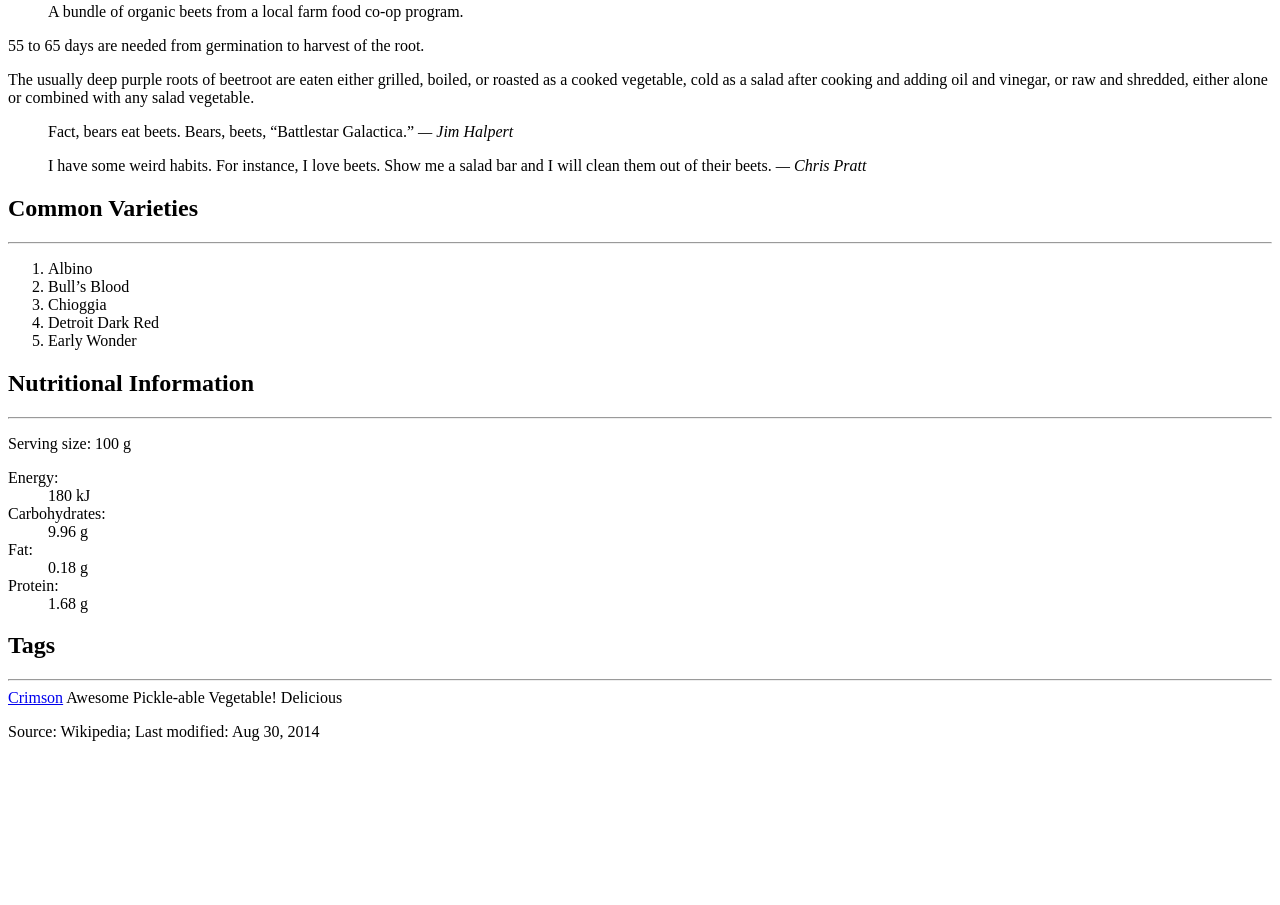
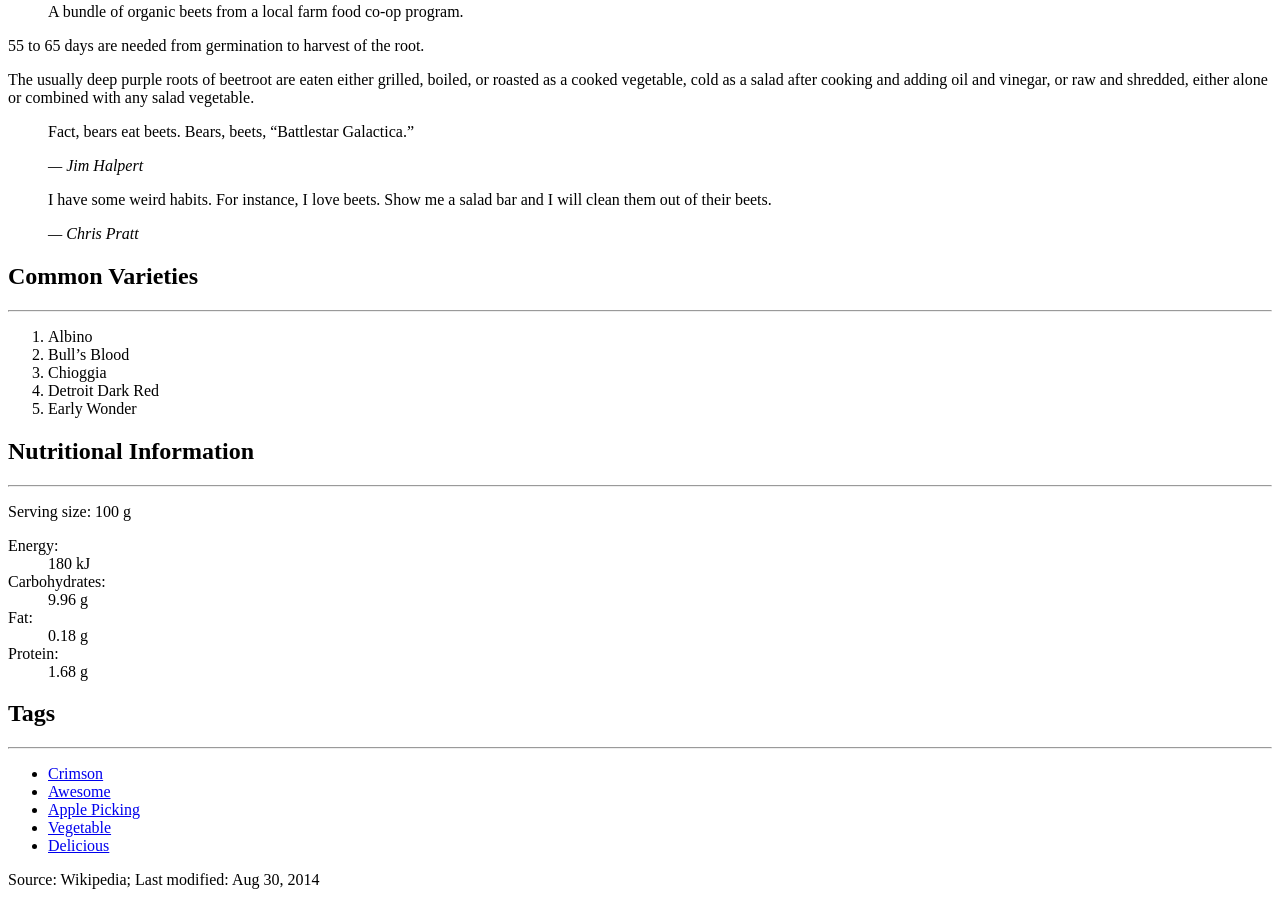
Before and after one commit to heartedmachine/dsn1678-exercise-0, a plain HTML site: page index.html in a window 1280 px wide. Shown: the part 957-1862 px from the top of the page. Before the commit the page ends 1714 px from the top, so only its background shows below. Drawn offline with Linux system fonts and the light colour scheme.

Commit message:
Added ing class, links and lost

```diff
--- a/index.html
+++ b/index.html
@@ -8,7 +8,7 @@
 	<h1>Beetroot (<i>Beta vulgaris</i></h1>
 	<hr>
 	<figure>
-		<img src="images/beetroot.jpg" alt="beetroot">
+		<img class="img-flex" src="images/beetroot.jpg" alt="beetroot">
 		<figcaption>A bundle of organic beets from a local farm food co-op program.</figcaption>
 	</figure>
 
@@ -17,13 +17,17 @@
 	<p>The usually deep purple roots of beetroot are eaten either grilled, boiled, or roasted as a cooked vegetable, cold as a salad after cooking and adding oil and vinegar, or raw and shredded, either alone or combined with any salad vegetable.</p>
 
 	<blockquote>
-		Fact, bears eat beets. Bears, beets, “Battlestar Galactica.”
+		<p>Fact, bears eat beets. Bears, beets, “Battlestar Galactica.”</p>
+		<footer>
 		<cite>— Jim Halpert</cite>
+		</footer>
 	</blockquote>
 
 	<blockquote>
-		I have some weird habits. For instance, I love beets. Show me a salad bar and I will clean them out of their beets.
+		<p>I have some weird habits. For instance, I love beets. Show me a salad bar and I will clean them out of their beets.</p>
+		<footer>
 		<cite>— Chris Pratt</cite>
+		</footer>
 	</blockquote>
 
 	<h2>Common Varieties</h2>
@@ -47,12 +51,14 @@
 
 	<h2>Tags</h2>
 	<hr>
-<a href="http://en.wikipedia.org/wiki/Crimson">Crimson</a>
-Awesome
-Pickle-able
-Vegetable!
-Delicious
-<p>Source: Wikipedia; Last modified: <time>Aug 30, 2014</time></p>
+	<ul>
+		<li><a href="http://en.wikipedia.org/wiki/Crimson">Crimson</a></li>
+		<li><a href="http://en.wikipedia.org/wiki/Awesome">Awesome</a></li>
+		<li><a href="http://en.wikipedia.org/wiki/Fruit_picking">Apple Picking</a></li>
+		<li><a href="http://en.wikipedia.org/wiki/Vegetable">Vegetable</a></li>
+		<li><a href="http://en.wikipedia.org/wiki/Delicious">Delicious</a></li>
+		</ul>
+	<p>Source: Wikipedia; Last modified: <time>Aug 30, 2014</time></p>
 
 
 
```
